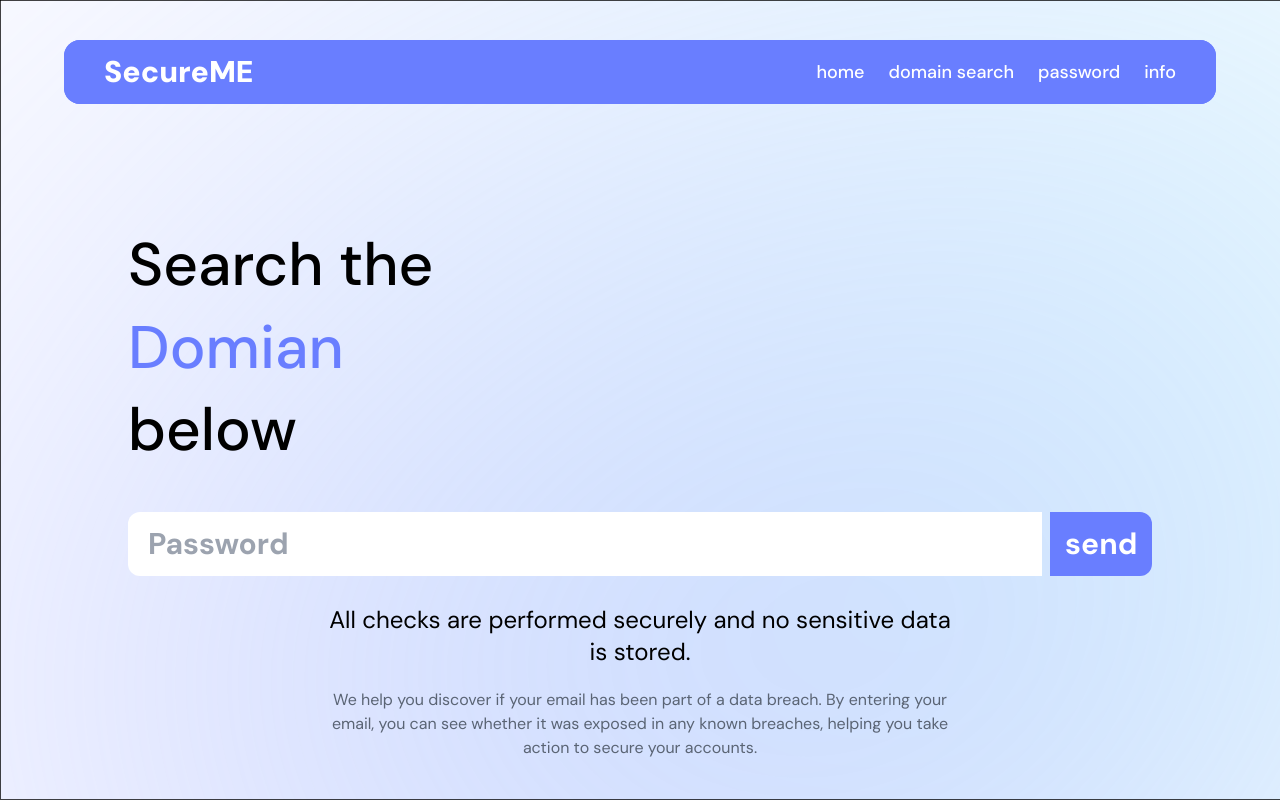
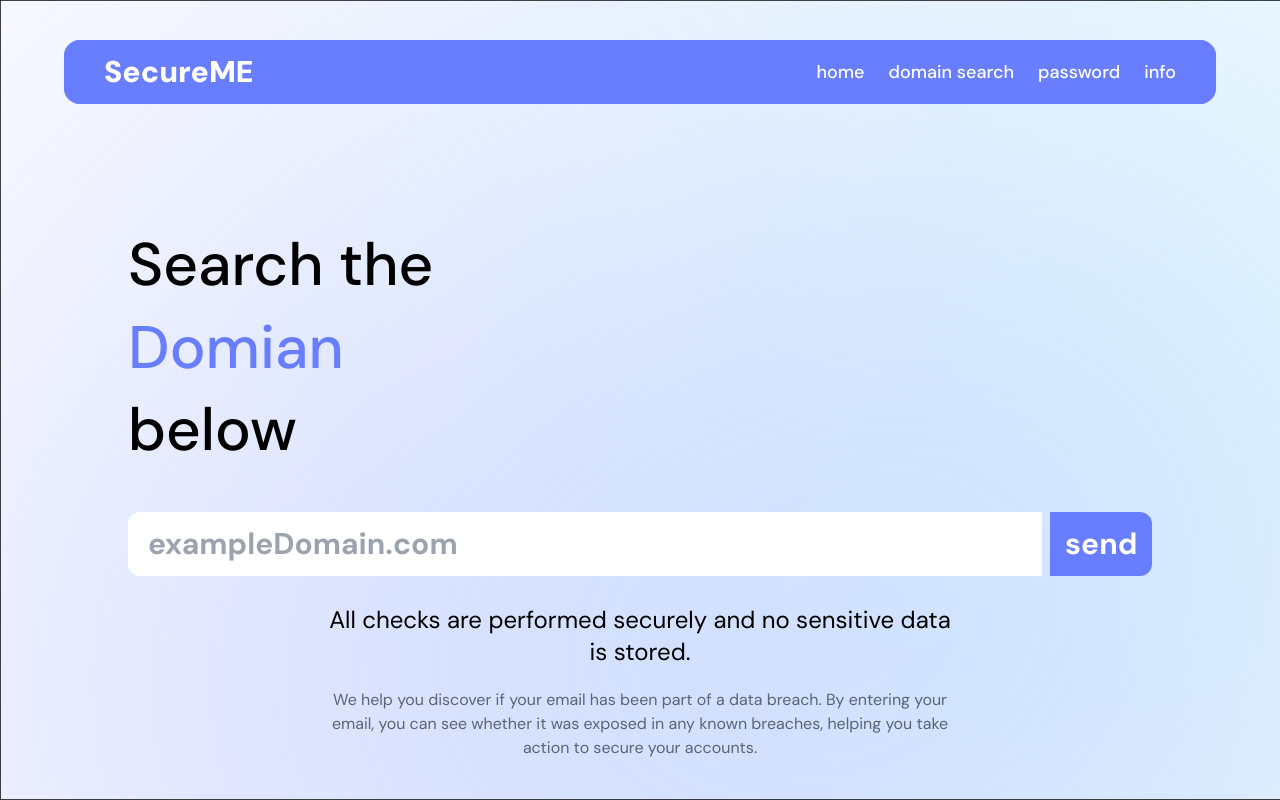
Before and after one commit to R3tr0gh057/Interface-KJC-hackathon, a React (Vite) app: page /domain-search in a window 1280 px wide. Built offline with nearby package versions, Linux system fonts and the light colour scheme.

Commit message:
created and routed domain search page

```diff
--- /dev/null
+++ b/src/components/DomSearchBar.jsx
@@ -0,0 +1,15 @@
+import {checkDomain} from "../scripts/lib.js"
+
+export default function SearchBar() {
+    const handleSubmit = (event) => {
+        event.preventDefault();
+        console.log(checkDomain(event.target[0].value))
+    }
+
+	return (
+		<form onSubmit={handleSubmit} className="w-full flex gap-2 dm-sans">
+			<input className="w-[90%] h-16 pl-5 rounded-bl-xl rounded-tl-xl text-3xl font-bold border-gray-500" placeholder="exampleDomain.com" id="domain" />
+			<button type="submit" className="bg-[#697EFF] w-[10%] text-white rounded-br-xl rounded-tr-xl text-3xl font-bold">send</button>
+		</form>
+	);
+}
--- a/src/pages/DomainSearch.jsx
+++ b/src/pages/DomainSearch.jsx
@@ -1,5 +1,5 @@
 import NavBar from "../components/NavBar";
-import SearchBar from "../components/PwdSearchBar";
+import SearchBar from "../components/DomSearchBar";
 import bgGradient from "../assets/bg-gradient.svg";
 import { Link } from 'react-router-dom';
 
```
